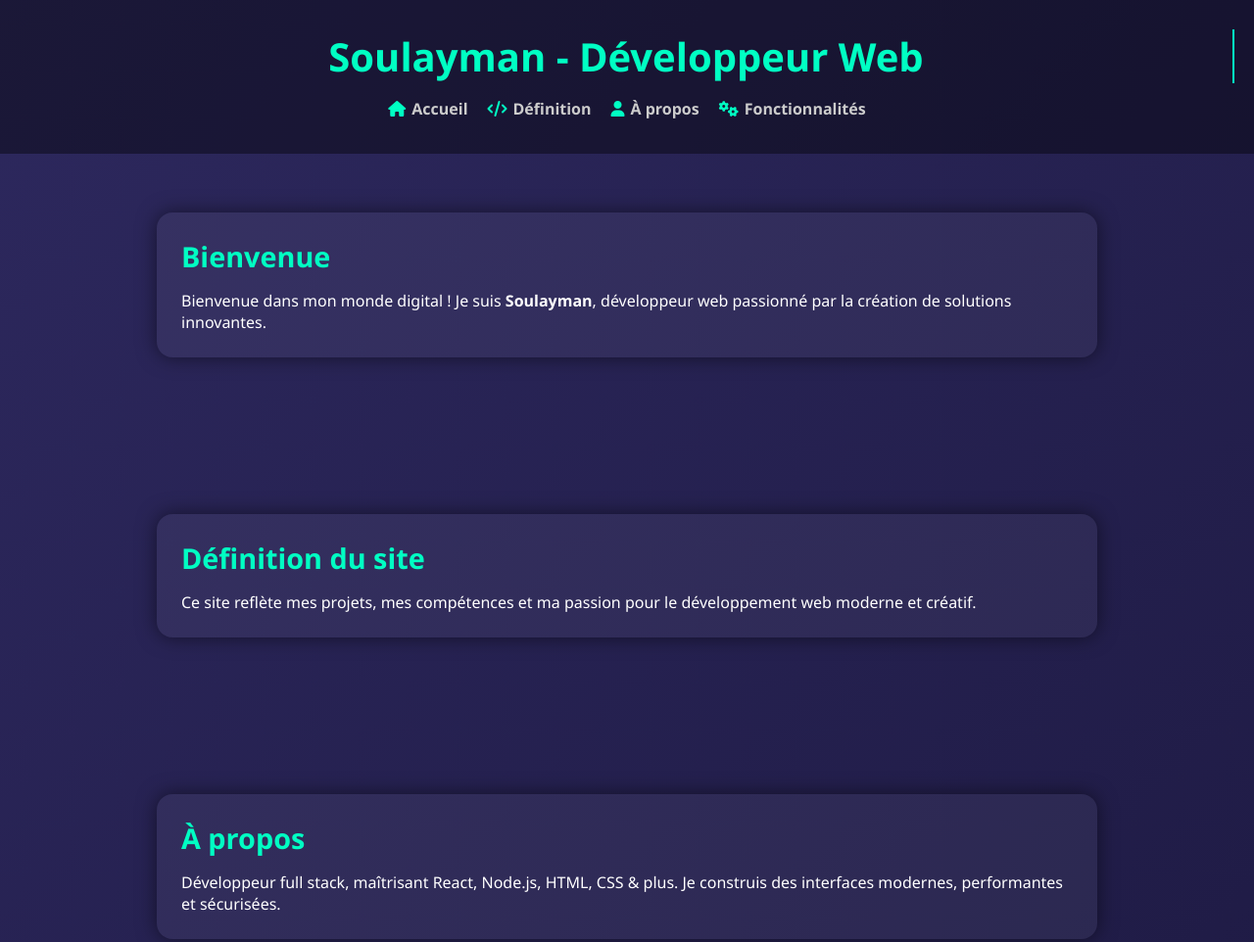
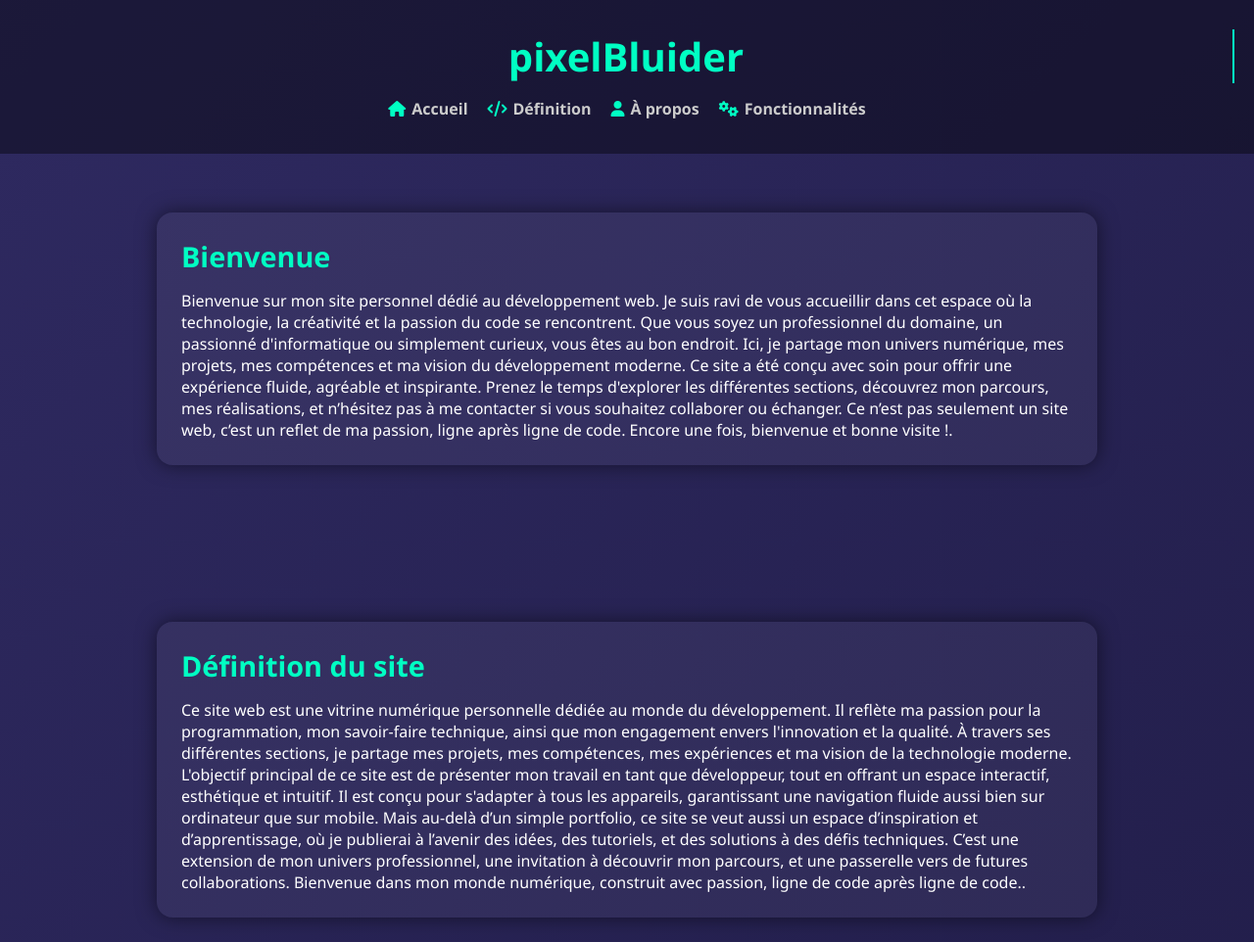
Before and after one commit to bagueri8/programmmation, a plain HTML site: page index.html in a window 1280 px wide. Shown: the top 962 px of the page at 98% size. Drawn offline with Linux system fonts and the light colour scheme.

Commit message:
Add files via upload

```diff
--- a/index.html
+++ b/index.html
@@ -190,7 +190,7 @@
 <body>
 
   <header>
-    <h1>Soulayman - Développeur Web</h1>
+    <h1>pixelBluider</h1>
     <nav>
       <a href="#home"><i class="fas fa-home icon"></i>Accueil</a>
       <a href="#definition"><i class="fas fa-code icon"></i>Définition</a>
@@ -203,21 +203,39 @@
   <section id="home">
     <div class="card">
       <h2>Bienvenue</h2>
-      <p>Bienvenue dans mon monde digital ! Je suis <strong>Soulayman</strong>, développeur web passionné par la création de solutions innovantes.</p>
+      <p>
+        Bienvenue sur mon site personnel dédié au développement web. Je suis ravi de vous accueillir dans cet espace où la technologie, la créativité et la passion du code se rencontrent.
+
+        Que vous soyez un professionnel du domaine, un passionné d'informatique ou simplement curieux, vous êtes au bon endroit. Ici, je partage mon univers numérique, mes projets, mes compétences et ma vision du développement moderne. Ce site a été conçu avec soin pour offrir une expérience fluide, agréable et inspirante.
+
+        Prenez le temps d'explorer les différentes sections, découvrez mon parcours, mes réalisations, et n’hésitez pas à me contacter si vous souhaitez collaborer ou échanger. Ce n’est pas seulement un site web, c’est un reflet de ma passion, ligne après ligne de code.
+
+        Encore une fois, bienvenue et bonne visite !.</p>
     </div>
   </section>
 
   <section id="definition">
     <div class="card">
       <h2>Définition du site</h2>
-      <p>Ce site reflète mes projets, mes compétences et ma passion pour le développement web moderne et créatif.</p>
+      <p>
+        Ce site web est une vitrine numérique personnelle dédiée au monde du développement. Il reflète ma passion pour la programmation, mon savoir-faire technique, ainsi que mon engagement envers l'innovation et la qualité. À travers ses différentes sections, je partage mes projets, mes compétences, mes expériences et ma vision de la technologie moderne.
+
+        L'objectif principal de ce site est de présenter mon travail en tant que développeur, tout en offrant un espace interactif, esthétique et intuitif. Il est conçu pour s'adapter à tous les appareils, garantissant une navigation fluide aussi bien sur ordinateur que sur mobile.
+
+        Mais au-delà d’un simple portfolio, ce site se veut aussi un espace d’inspiration et d’apprentissage, où je publierai à l’avenir des idées, des tutoriels, et des solutions à des défis techniques. C’est une extension de mon univers professionnel, une invitation à découvrir mon parcours, et une passerelle vers de futures collaborations.
+
+        Bienvenue dans mon monde numérique, construit avec passion, ligne de code après ligne de code..</p>
     </div>
   </section>
 
   <section id="about">
     <div class="card">
       <h2>À propos</h2>
-      <p>Développeur full stack, maîtrisant React, Node.js, HTML, CSS & plus. Je construis des interfaces modernes, performantes et sécurisées.</p>
+      <p>Je m'appelle Soulayman, un passionné de développement web depuis plusieurs années. Mon parcours m’a permis d’acquérir des compétences solides en création de sites modernes, performants et sécurisés. Du HTML/CSS aux frameworks avancés comme React, en passant par le développement back-end avec Node.js ou PHP, je cherche toujours à apprendre et à innover.
+
+        Je suis convaincu que le code n’est pas seulement un outil technique, mais aussi un moyen de créer, de résoudre des problèmes, et d’apporter de la valeur. Chaque projet que je développe est le fruit d’une réflexion poussée, d’une attention aux détails et d’un véritable amour du travail bien fait.
+
+        Curieux, rigoureux, et créatif, j’aime transformer des idées en solutions concrètes, tout en restant à l’écoute des besoins des utilisateurs. Ce site est l’expression directe de ma personnalité, de mes compétences et de ma volonté de contribuer activement au monde du web..</p>
     </div>
   </section>
 
```
